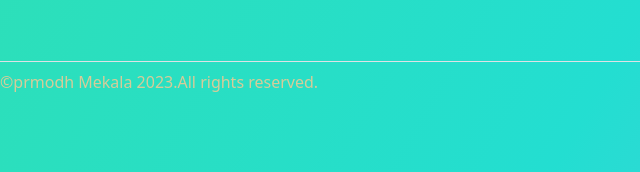
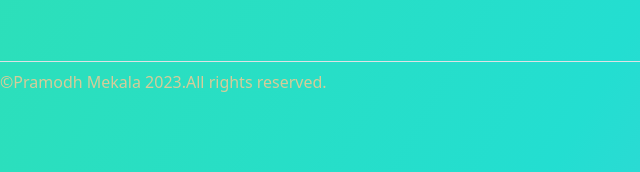
Before and after one commit to MekalaPramod/Temperature_converter, a plain HTML site: page index.html in a window 1280 px wide. Shown: the part 625-797 px from the top of the page, 0-640 px from the left. Drawn offline with nearby package versions, Linux system fonts and the light colour scheme.

Commit message:
Update index.html

```diff
--- a/index.html
+++ b/index.html
@@ -42,7 +42,7 @@
     </div>
 
     <div class="d-flex flex-column flex-sm-row justify-content-between py-2 my-2 border-top" style="size: 50px;">
-        <p style="color: #D6CC99;">©prmodh Mekala 2023.All rights reserved.</p>
+        <p style="color: #D6CC99;">©Pramodh Mekala 2023.All rights reserved.</p>
         <ul class="list-unstyled d-flex">
             <li class="ms-3" ><a class="text-body-secondary" href="#"><svg class="bi" width="24" height="24"><use xlink:href="#twitter"></use></svg></a></li>
             <li class="ms-3"><a class="text-body-secondary" href="#"><svg class="bi" width="24" height="24"><use xlink:href="#instagram"></use></svg></a></li>
```
